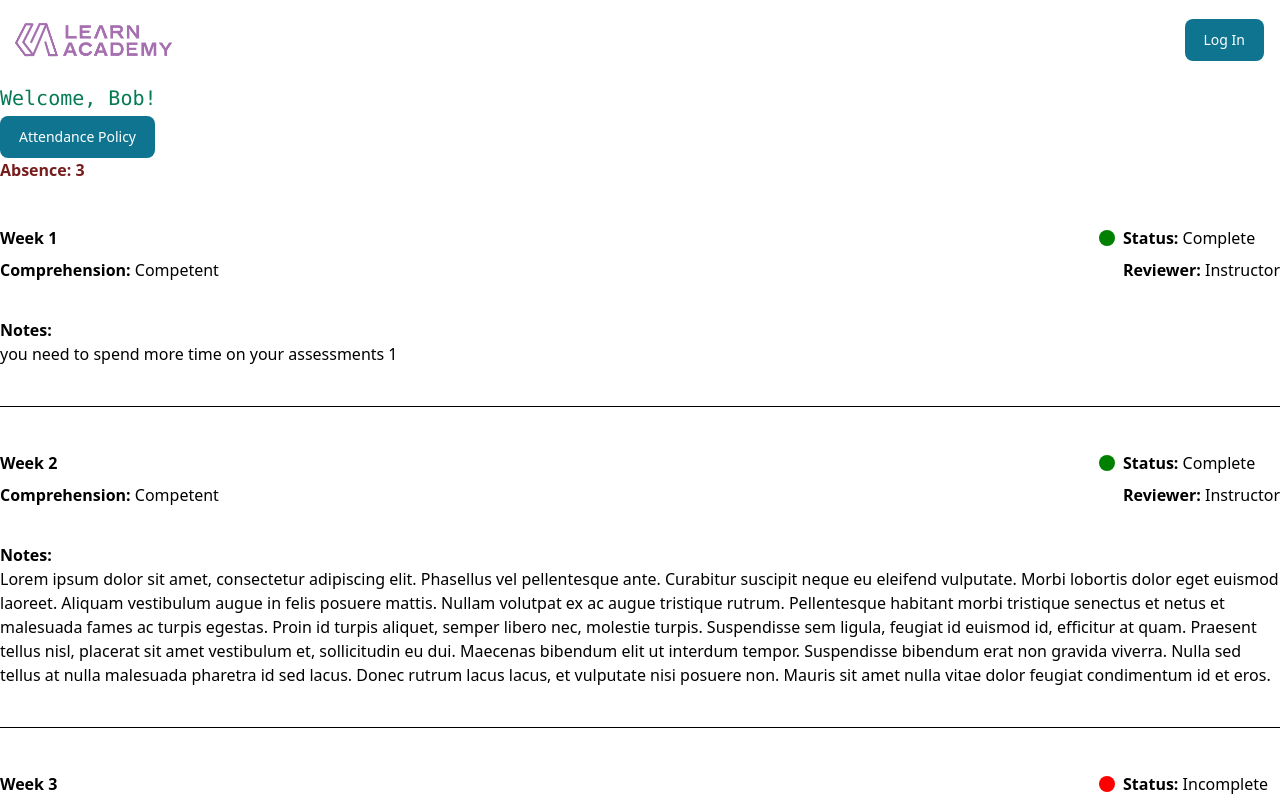
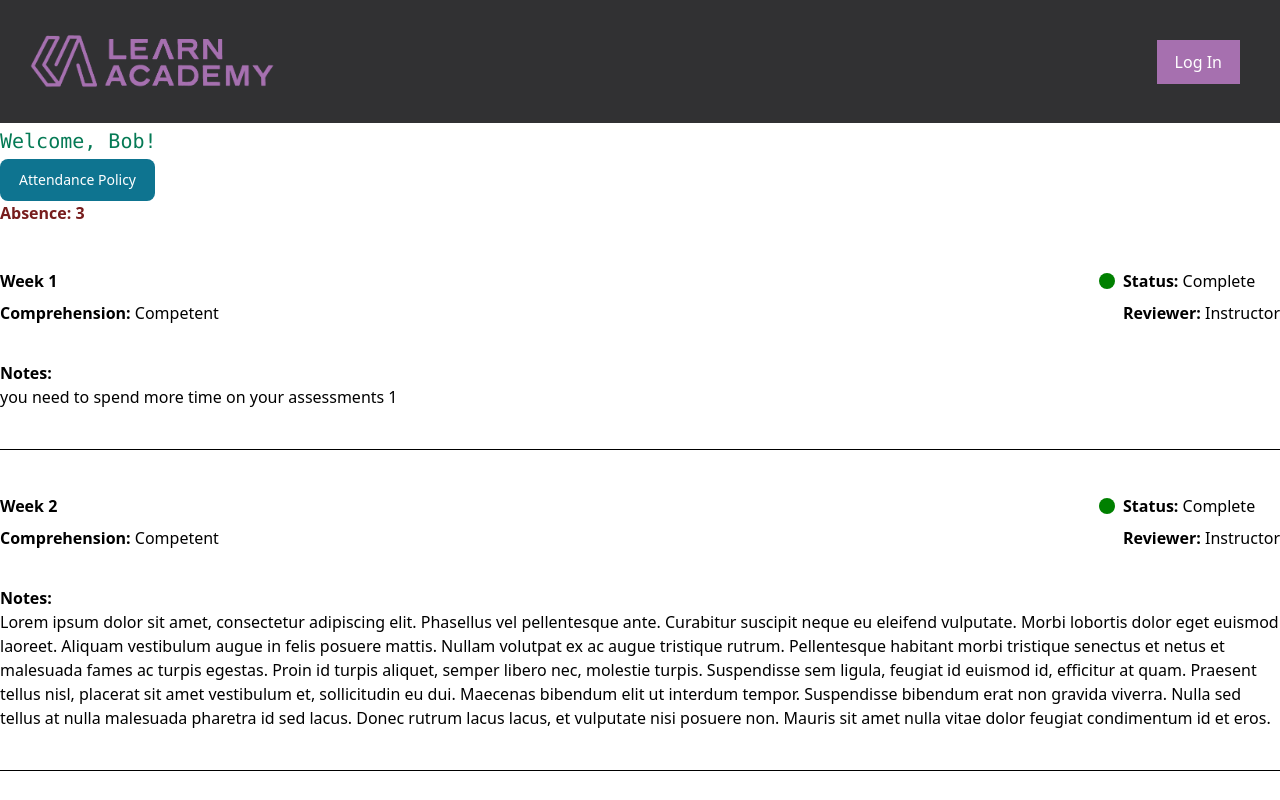
Before and after one commit to LEARNAcademy/student-application, a React (Create React App) app: page / in a window 1280 px wide. Shown: the top 800 px of the page. Built offline with nearby package versions, Linux system fonts and the light colour scheme.

Commit message:
updated header styling with button

```diff
--- a/src/components/Button.js
+++ b/src/components/Button.js
@@ -4,8 +4,8 @@ const Button = (props) => {
   const { text, onClick } = props
   return (
     <div
-        onClick={onClick}
-        className="
+      onClick={onClick}
+      className="
             h-auto w-auto
             cursor-pointer
             select-none border-2
@@ -18,7 +18,7 @@ const Button = (props) => {
             hover:bg-white
             hover:text-[#A670AF]"
     >
-        {text}
+      {text}
     </div>
   )
 }
--- a/src/components/Header.js
+++ b/src/components/Header.js
@@ -4,10 +4,10 @@ import { Navigation } from  "./Navigation"
 
 const Header = () => {
   return (
-    <div className="flex items-center justify-between">
+    <div className="flex items-center justify-between bg-[#313133]">
       <img
         src={ learnLogo }
-        className="h-6 sm:h-20"
+        className="h-auto w-72 ml-2"
         alt="Learn Academy Logo"
       />
       <Navigation />
--- a/src/components/Navigation.js
+++ b/src/components/Navigation.js
@@ -1,18 +1,14 @@
 import React, { useState } from "react"
-import { Button } from "flowbite-react"
+import { Button } from "./Button"
 
 const Navigation = () => {
   const [loggedIn, setLoggedIn] = useState(false)
   return (
-    <div className="mr-4">
+    <div className="mr-10">
       {loggedIn ?
-        <Button onClick={() => setLoggedIn(false)}>
-        Log Out
-        </Button>
+        <Button text={"Log Out"} onClick={() => setLoggedIn(false)} />
         :
-        <Button onClick={() => setLoggedIn(true)}>
-        Log In
-        </Button>
+        <Button text={"Log In"} onClick={() => setLoggedIn(true)} />
       }
     </div>
   )
```
